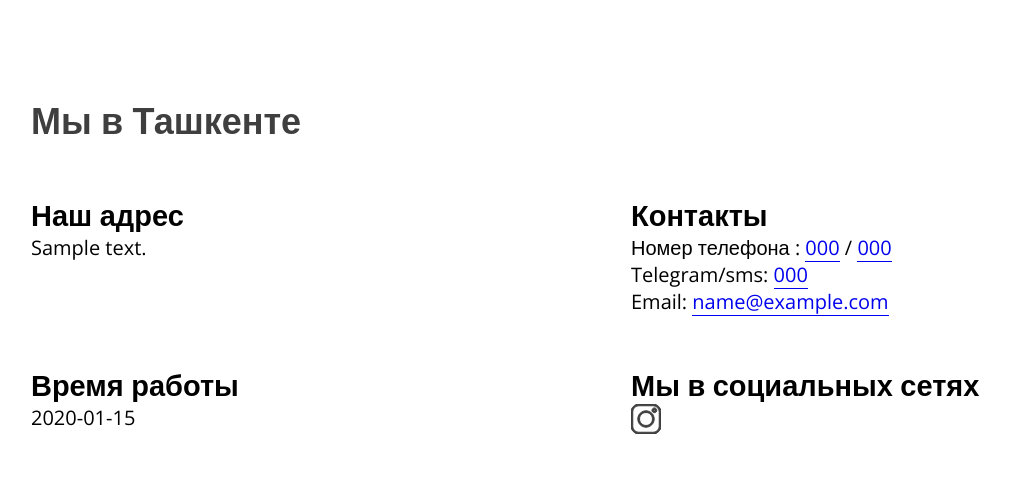
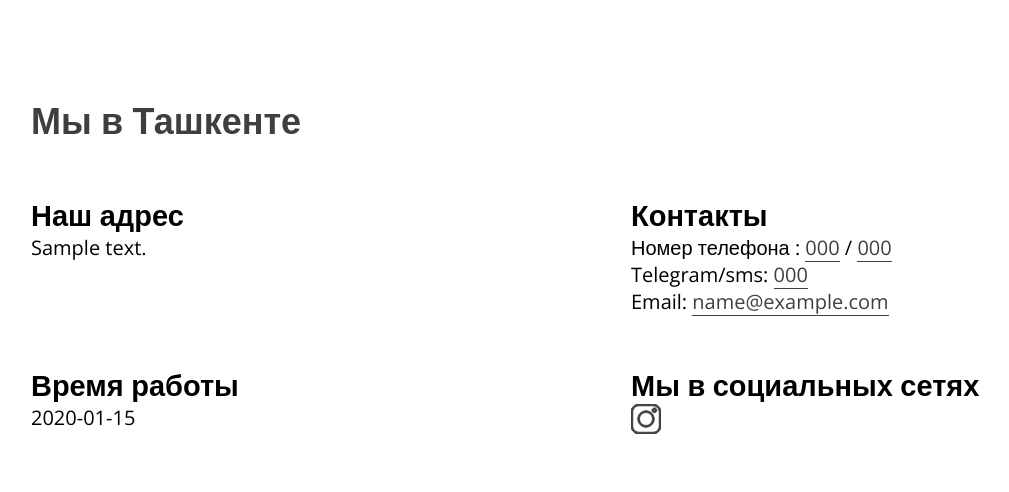
Before and after one commit to kingoker/Astramed_Django, a Django app: page /contacts/ in a window 1280 px wide. Shown: the part 627-1119 px from the top of the page, without its empty margins (9-1018 px from the left). Run offline with Django 4.2, Linux system fonts and the light colour scheme; tables that the repository leaves empty hold one stand-in row (values such as "Sample post"); some libraries are stand-ins or nearby versions.

Commit message:
KingDesignn

```diff
--- a/astramedClinic/static/css/main.css
+++ b/astramedClinic/static/css/main.css
@@ -788,6 +788,7 @@ input:-webkit-autofill, input:-webkit-autofill:hover, input:-webkit-autofill:foc
     transition: color 0.3s ease;
     border-bottom: 1px solid;
     text-decoration: none;
+    color: #3F3F3F;
 }
 .contacts__text a:hover{
     color: #7E7E7E;
@@ -899,6 +900,7 @@ input:-webkit-autofill, input:-webkit-autofill:hover, input:-webkit-autofill:foc
 }
 .procedure__result-img{
     display: flex;
+    width: 50%;
 }
 
 /* Отзывы */
```
Also changed, not shown: media/service/after/image_2022-09-04_00-33-26.png (added), media/service/before/Screenshot_2022-09-03_at_10.56.36.png (added), media/underServices/after/Screenshot_2022-08-22_at_09.46.55.png (added), 2 other files.
